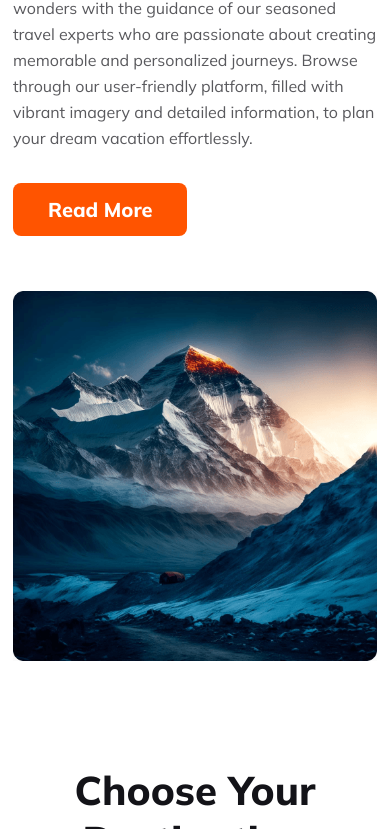
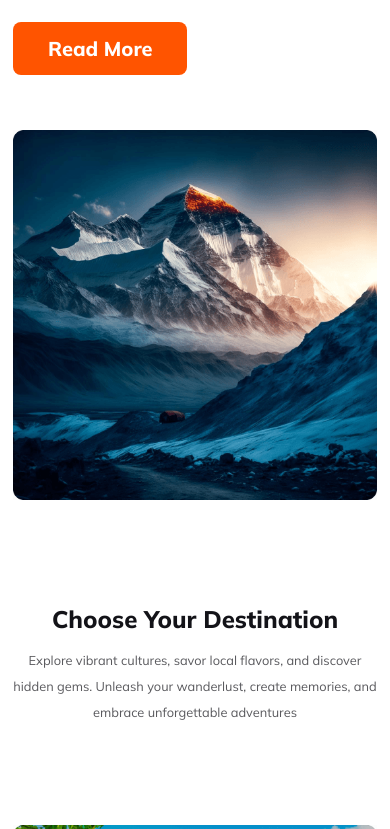
Before and after one commit to AsaduzzamanSohun/sohun-traveler, a plain HTML site: page index.html in a window 390 px wide. Shown: the part 1171-2000 px from the top of the page. Drawn offline with Linux system fonts and the light colour scheme.

Commit message:
website full ready

```diff
--- a/index.html
+++ b/index.html
@@ -196,7 +196,7 @@
             <div class="card-container-bottom">
                 <div class="card bg-3">
                     <img src="Images/price-tag 1.svg" alt="">
-                    <h3>Handpicked Hotels</h3>
+                    <h3>Best Price Gaurantee</h3>
                     <p>
                         Explore vibrant cultures, savor local flavors, and discover hidden gems. Unleash your wanderlust,
                         create memories, and embrace unforgettable adventures.
--- a/styles/styles.css
+++ b/styles/styles.css
@@ -577,6 +577,26 @@ footer {
 
 @media screen and (max-width: 576px) {
 
+
+
+    /* -------------------------- Common CSS Responsive Design -------------------------- */
+
+    .primary-title {
+        color: #131318;
+        font-size: 1.5rem;
+        font-weight: 800;
+        margin-bottom: 0.8rem;
+    }
+
+
+    .primary-des {
+        color: rgba(19, 19, 24, 0.70);
+        font-size: 0.8rem;
+        font-weight: 400;
+        margin-bottom: 2rem;
+    }
+
+
     /* ------------- header css style started------------------- */
 
     .nav {
```
